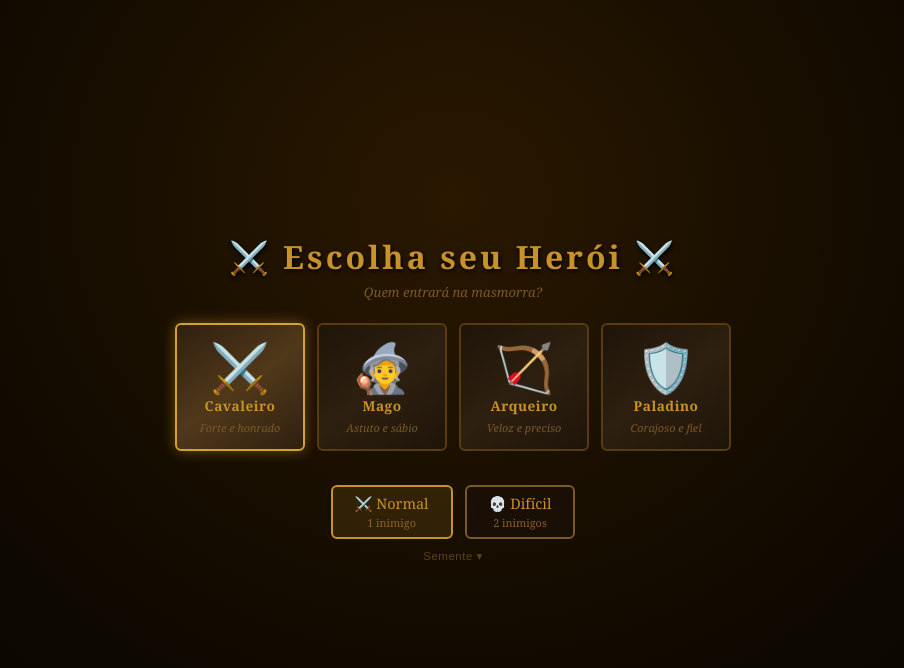
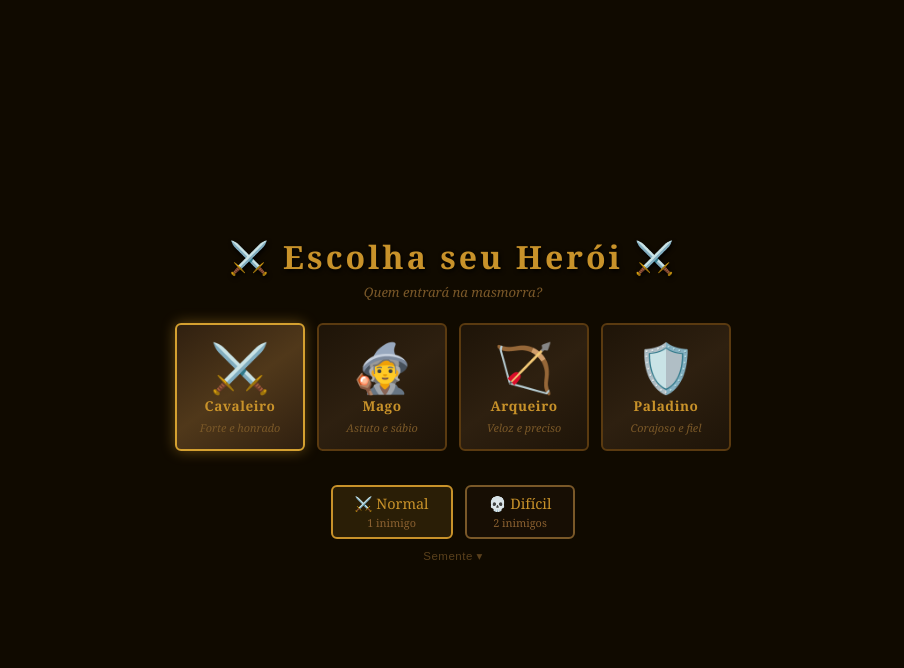
Before and after one commit to jonathands/love-maze, a plain HTML site: page index.html in a window 1280 px wide. Shown: the whole page, without its empty margins (187-1091 px from the left). Drawn offline with Linux system fonts and the light colour scheme.

Commit message:
adjusting bdb

```diff
--- a/style.css
+++ b/style.css
@@ -14,7 +14,7 @@
 }
 
 body {
-  background: radial-gradient(ellipse at 50% 10%, #2a1800 0%, #100a00 55%, #060400 100%);
+  background: #100a00;
   min-height: 100vh;
   display: flex;
   flex-direction: column;
@@ -50,7 +50,7 @@ body::before {
   flex-direction: column;
   align-items: center;
   justify-content: center;
-  background: radial-gradient(ellipse at 50% 25%, #2a1800 0%, #100a00 55%, #060400 100%);
+  background: #100a00;
   padding: 20px;
   gap: 0;
   transition: opacity 0.35s;
```
